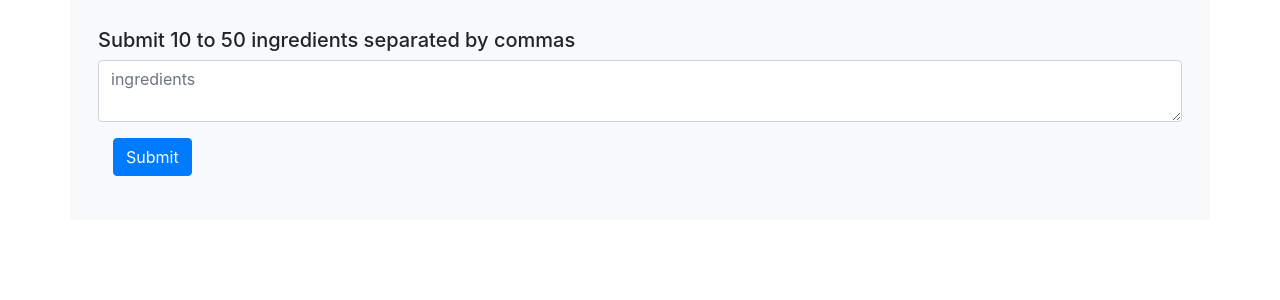
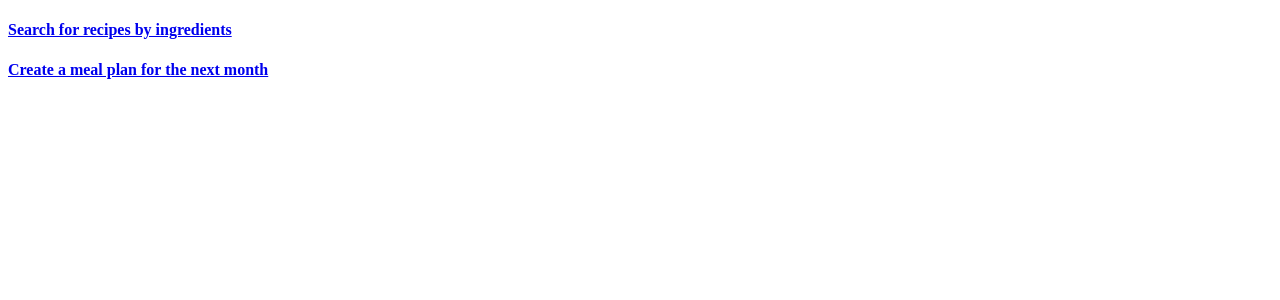
Before and after one commit to cduboff/website, a Django app: page / in a window 1280 px wide. Shown: the top 300 px of the page. Run offline with Django 3.2, Linux system fonts and the light colour scheme; some libraries are stand-ins or nearby versions.

Commit message:
mapping out pages

```diff
--- /dev/null
+++ b/app_one/templates/home.html
@@ -0,0 +1,12 @@
+<!DOCTYPE html>
+<html lang="en">
+<head>
+    <meta charset="UTF-8">
+    <meta name="viewport" content="width=device-width, initial-scale=1.0">
+    <title>Home</title>
+</head>
+<body>
+    <h4><a href="/search" target="__blank">Search for recipes by ingredients</a></h4>
+    <h4><a href="/create_meal_plan" target="__blank"> Create a meal plan for the next month</a></h4>
+</body>
+</html>
--- a/app_one/templates/index.html
+++ b/app_one/templates/index.html
@@ -3,7 +3,7 @@
 <head>
     <meta charset="UTF-8">
     <meta name="viewport" content="width=device-width, initial-scale=1.0">
-    <title>Home</title>
+    <title>Search by ingredient</title>
     <link rel="stylesheet" href="https://stackpath.bootstrapcdn.com/bootstrap/4.5.2/css/bootstrap.min.css"
         integrity="sha384-JcKb8q3iqJ61gNV9KGb8thSsNjpSL0n8PARn9HuZOnIxN0hoP+VmmDGMN5t9UJ0Z" crossorigin="anonymous">
 </head>
@@ -11,14 +11,17 @@
     <div class="container bg-light">
         <div class="row">
             <div class="col p-4 m-1">
+                <a href="/">Home</a>
                 <form action="/submit" method="POST">
                     {% csrf_token %}
                     <h5>Submit 10 to 50 ingredients separated by commas</h5>
-                    <div class="form-group">
-                        <textarea type="text" class="form-control" placeholder="ingredients" name="username"></textarea>
-                    </div>
-                    <div class="form-group col-auto">
-                        <button type="submit" class="btn btn-primary">Submit</button>
+                    <div class="form-row">
+                        <div class="form-group col-auto">
+                            <textarea type="text" class="form-control" placeholder="ingredients" name="username"></textarea>
+                        </div>
+                        <div class="form-group col-auto">
+                            <button type="submit" class="btn btn-primary">Submit</button>
+                        </div>
                     </div>
                 </form>
             </div>
--- a/app_one/urls.py
+++ b/app_one/urls.py
@@ -3,5 +3,8 @@ from . import views
 
 urlpatterns = [
     path('', views.index),
+    path('search', views.search),
     path('submit', views.submit),
+    path('response', views.response),
+    path('create_meal_plan', views.create),
 ]
--- a/app_one/views.py
+++ b/app_one/views.py
@@ -1,8 +1,17 @@
-from django.shortcuts import render, HttpResponse
+from django.shortcuts import render, HttpResponse, redirect
 
 # Create your views here.
 def index(request):
+    return render(request, 'home.html')
+
+def search(request):
     return render(request, 'index.html')
 
 def submit(request):
-    return HttpResponse("This is a placeholder for processing and returning the API response")
+    return redirect('/response')
+
+def response(request):
+    return render(request, 'response.html')
+
+def create(request):
+    return render(request, 'create_plan.html')
```
Also changed, not shown: app_one/templates/create_plan.html (added, +12 -0 lines), app_one/templates/response.html (added, +31 -0 lines).
